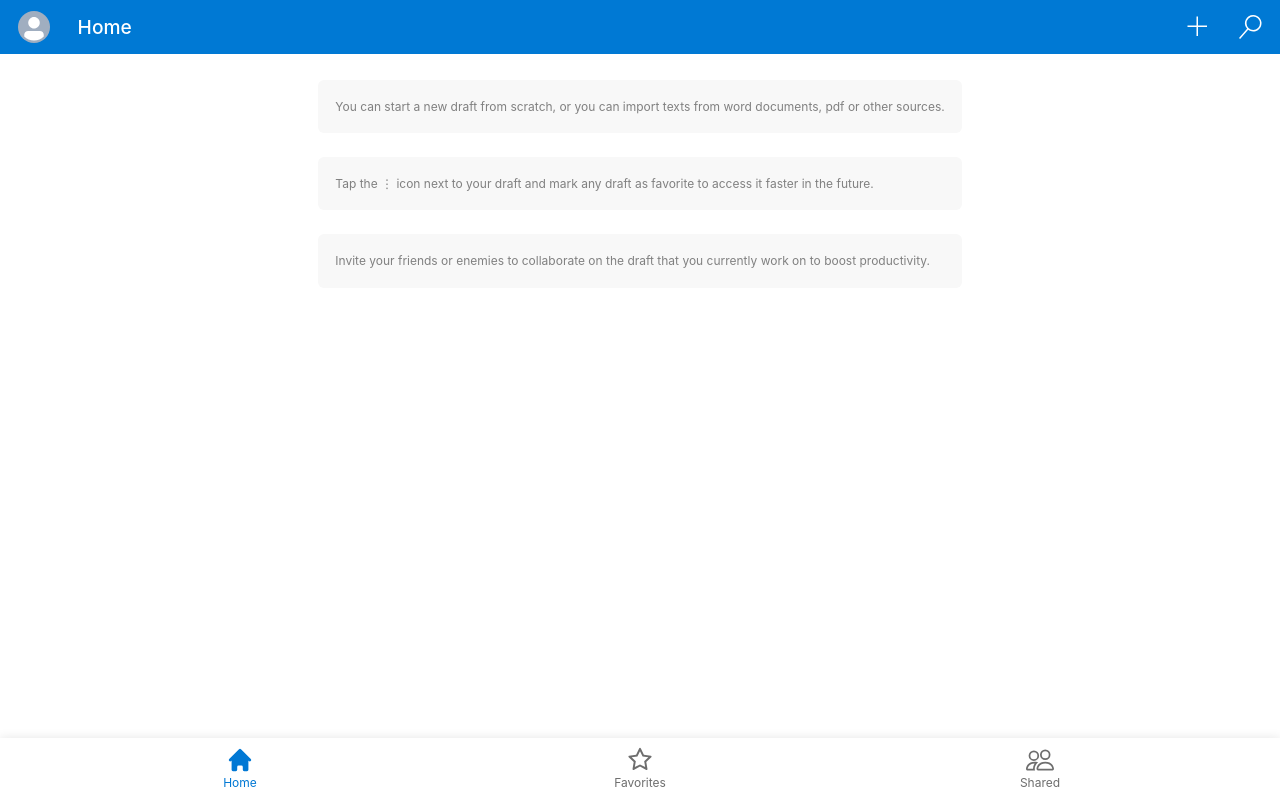
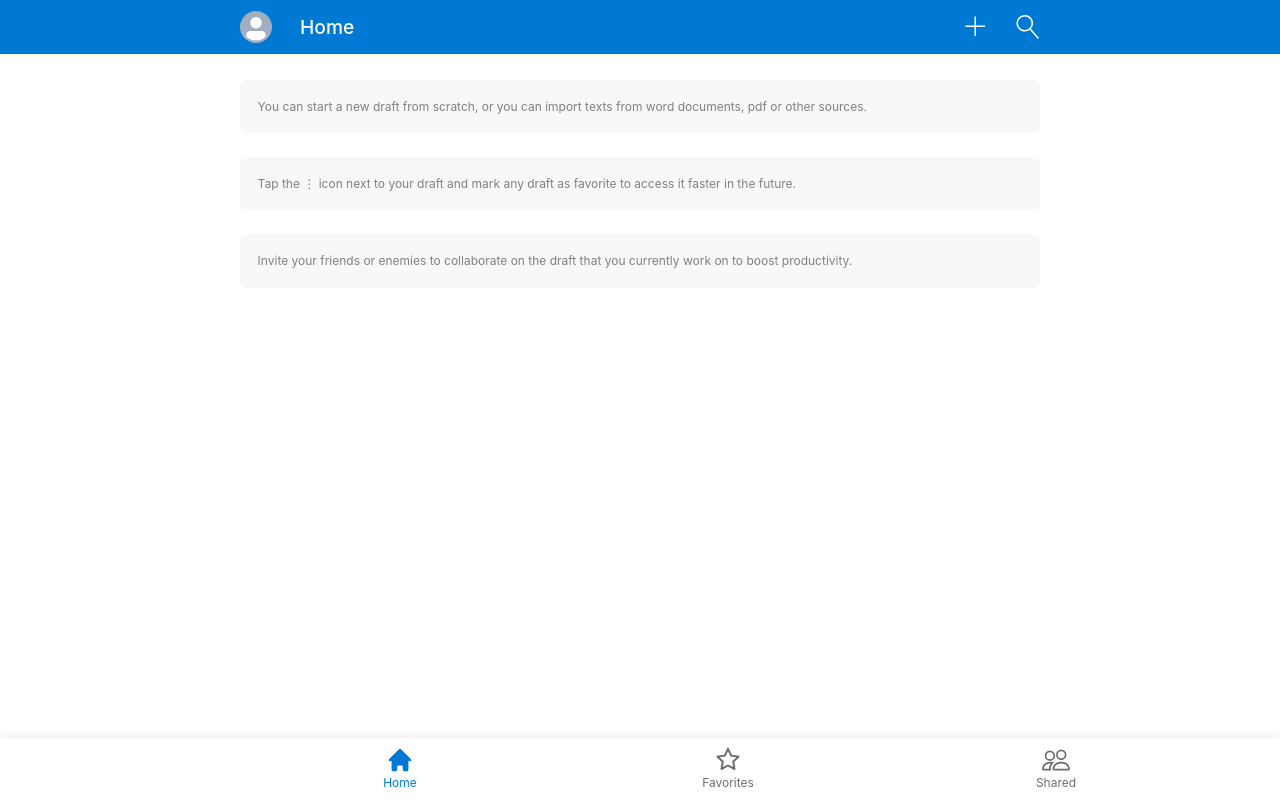
Before and after one commit to rlgo/igwriter, a React (Create React App) app: page /home in a window 1280 px wide. Built offline with nearby package versions, Linux system fonts and the light colour scheme; no server answers.

Commit message:
max width

```diff
--- a/src/Page.tsx
+++ b/src/Page.tsx
@@ -6,6 +6,7 @@ import { Path } from './App'
 import firebase from "./fire";
 
 const padding = "1.1rem"
+const maxWidth = "800px"
 
 type TopbarProps = {
   path: Path
@@ -18,22 +19,22 @@ function Topbar({ path }: TopbarProps) {
 
   return (
     <Box bg={blue} w="100%" p={padding} paddingTop="0.7rem" paddingBottom="0.7rem">
-      <HStack justify="space-between">
+      <HStack justify="space-between" maxW={maxWidth} m="auto">
         <HStack spacing={spacing}>
           <Avatar size="sm" src={user?.photoURL || ""} />
           <Text color="white" fontSize="1.2rem" fontWeight="500">{uppercase(path)}</Text>
         </HStack>
         <HStack spacing={spacing}>
           <Icon as={VscAdd} w={6} h={6} color="white" onClick={() => login()} />
-          <Icon as={VscSearch} w={6} h={6} color="white" />
+          <Icon as={VscSearch} w={6} h={6} color="white" className="flip" />
         </HStack>
       </HStack>
     </Box >
   )
 
   function login() {
-    // firebase.auth().signInWithPopup(new firebase.auth.GoogleAuthProvider())
-    firebase.auth().signOut();
+    firebase.auth().signInWithPopup(new firebase.auth.GoogleAuthProvider())
+    // firebase.auth().signOut();
   }
 }
 
@@ -43,7 +44,7 @@ type FilesProps = {
 
 function Files({ path }: FilesProps) {
   return (
-    <Box p={padding}>
+    <Box p={padding} w="100vw">
       <Hint type={Path.HOME} />
       <br></br>
       <Hint type={Path.FAVORITES} />
@@ -60,9 +61,8 @@ function Files({ path }: FilesProps) {
       [Path.FAVORITES]: "Tap the \u22EE icon next to your draft and mark any draft as favorite to access it faster in the future.",
       [Path.SHARED]: "Invite your friends or enemies to collaborate on the draft that you currently work on to boost productivity."
     }
-    return <Box fontSize={size} color="GrayText" bg={lightgrey} p={padding} rounded="md">
-      {description[type]}
-    </Box>
+    return <Box fontSize={size} maxW={maxWidth} color="GrayText" m="auto" bg={lightgrey} p={padding} rounded="md">
+      {description[type]}</Box>
   }
 }
 
--- a/src/Tab.tsx
+++ b/src/Tab.tsx
@@ -1,5 +1,5 @@
 import { Box, Icon, HStack, VStack, Text } from '@chakra-ui/react'
-import { HiHome, HiOutlineHome } from 'react-icons/hi'
+import { HiHome } from 'react-icons/hi'
 import { VscHome } from 'react-icons/vsc'
 import { AiFillStar, AiOutlineStar } from 'react-icons/ai'
 import { BsPeopleFill, BsPeople } from 'react-icons/bs'
@@ -10,6 +10,7 @@ import { Path } from './App'
 
 const blue = "#0178D4"
 const grey = "#6E6E6E"
+const maxWidth = "800px"
 
 type ButtonProps = {
   path: Path,
@@ -48,7 +49,7 @@ type TabProps = {
 export default function Tab({ path }: TabProps) {
   return (
     <Box pos="fixed" bottom="0" w="100%" p="0.5rem" boxShadow="0 0 10px rgba(0,0,0,0.10)" >
-      <HStack justify={'space-evenly'}>
+      <HStack justify="space-evenly" maxW={maxWidth} m="auto" >
         <Button path={path} icon={HiHome} iconAlt={VscHome} link={Path.HOME} />
         <Button path={path} icon={AiFillStar} iconAlt={AiOutlineStar} link={Path.FAVORITES} />
         <Button path={path} icon={BsPeopleFill} iconAlt={BsPeople} link={Path.SHARED} />
--- a/src/index.css
+++ b/src/index.css
@@ -15,3 +15,7 @@ code {
 * {
   -webkit-tap-highlight-color: transparent;
 }
+
+.flip {
+  transform: scale(-1, 1);
+}
```
